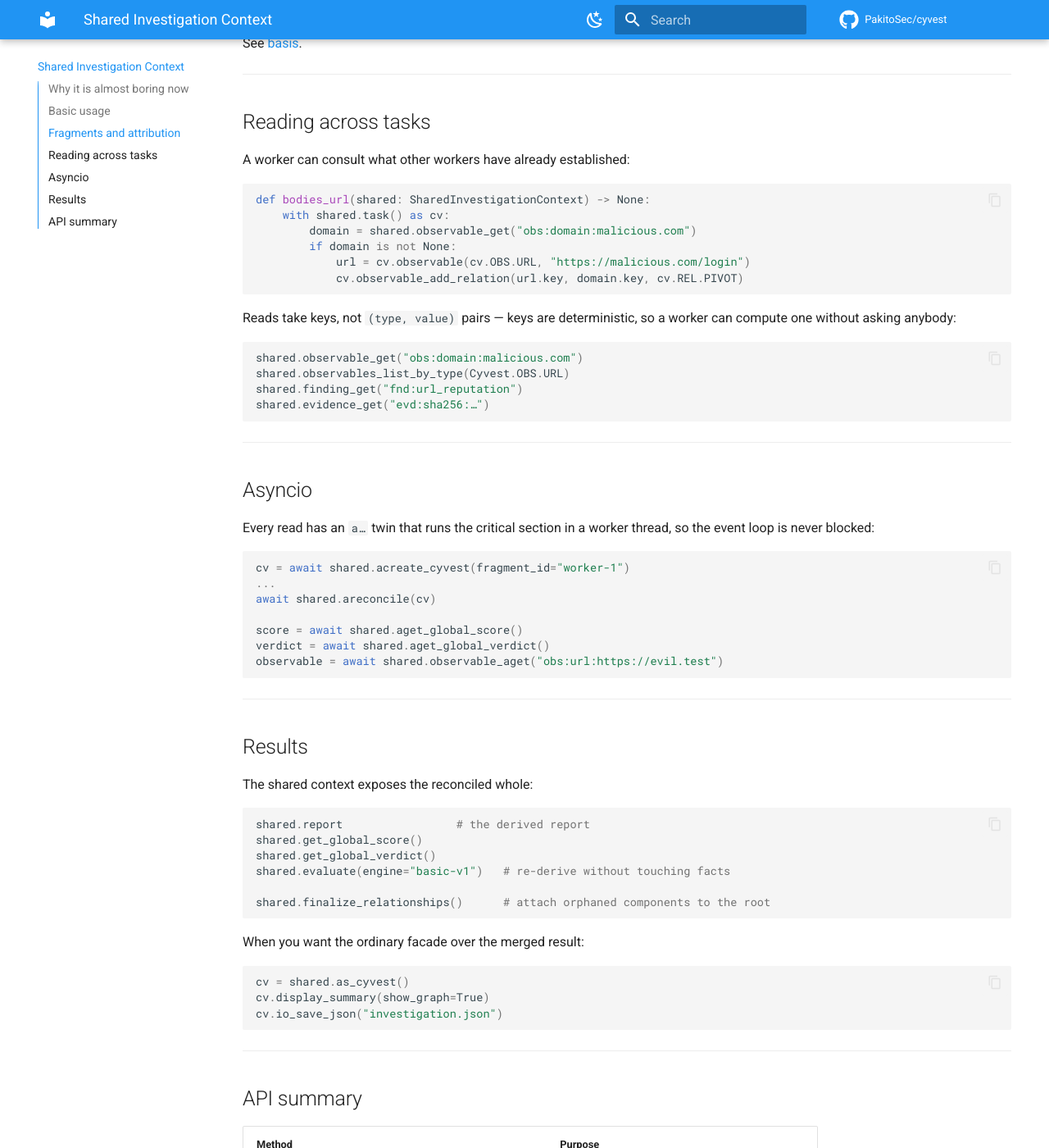
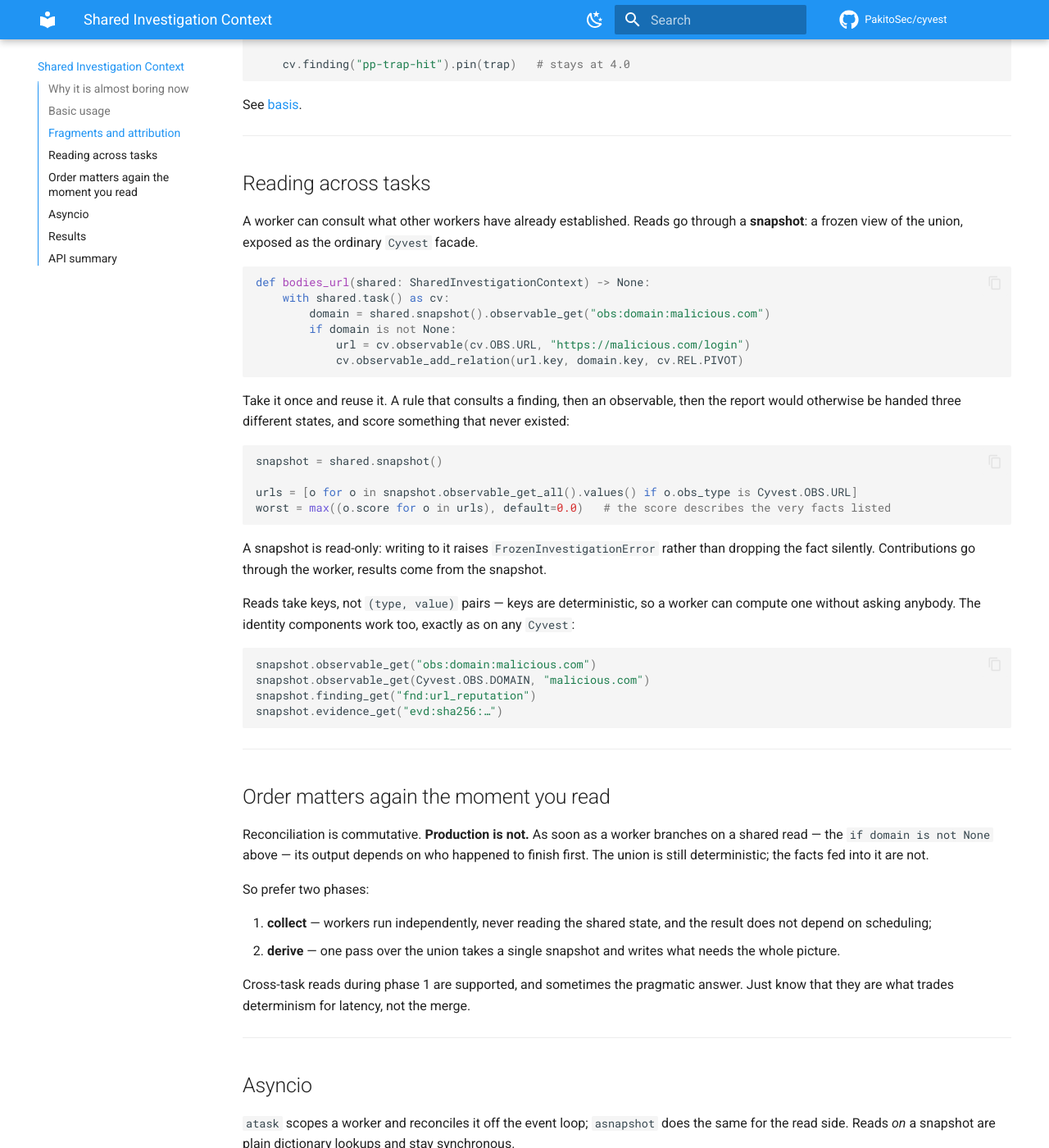
Before and after one commit to PakitoSec/cyvest, an MkDocs documentation site: the page built from docs/shared-investigation-context.md, in a window 1280 px wide and 1400 px high, scrolled down 1867 px. Shown: the whole window at 82% size. Built offline with MkDocs 1.6.1 and Material for MkDocs 9.7.7, drawn with Linux system fonts in a browser that asks for light colours; comment, search, counter and statistics services are not loaded; some of the changed text lies outside the part shown.

Commit message:
feat(shared-context): add frozen snapshots for shared reads (#83)

````diff
--- a/docs/contributing.md
+++ b/docs/contributing.md
@@ -65,7 +65,7 @@ pytest --cov=cyvest --cov-report=term-missing --cov-report=html
 
 - Prefer pytest-style fixtures and descriptive test names (`test_score_propagates_to_parent`).
 - Separate behaviour tests (fluent helpers, CLI) from data-model regression tests.
-- When touching concurrency/shared context, add a stress case under `tests/test_shared_context.py` or a new module.
+- When touching concurrency/shared context, add a stress case under `tests/test_stats_and_shared.py` or a new module.
 - Keep coverage above 90% for touched modules; justify unavoidable gaps in the PR.
 
 Example skeleton:
--- a/docs/shared-investigation-context.md
+++ b/docs/shared-investigation-context.md
@@ -22,7 +22,7 @@ idempotent, commutative and associative. So:
 - reconciling the same worker **twice is harmless**;
 - a read needs no lock on the object graph, because nothing mutates in place.
 
-The one lock that remains protects a single dict swap.
+The one lock that remains guards a fold and a snapshot swap.
 
 ---
 
@@ -39,7 +39,13 @@ def worker(shared: SharedInvestigationContext) -> None:
 ```
 
 `task()` hands out a worker-local `Cyvest` and reconciles it on exit — **including when the body
-raises**, so a failing worker still contributes what it managed to establish.
+raises**, so a failing worker still contributes what it managed to establish. When a half-finished
+fragment is worse than none, say so:
+
+```python
+with shared.task(fragment_id="virustotal", reconcile_on_error=False) as cv:
+    ...
+```
 
 You can also build the context directly:
 
@@ -93,65 +99,96 @@ See [basis](scoring-model.md#basis-what-a-link-scores-on).
 
 ## Reading across tasks
 
-A worker can consult what other workers have already established:
+A worker can consult what other workers have already established. Reads go through a **snapshot**:
+a frozen view of the union, exposed as the ordinary `Cyvest` facade.
 
 ```python
 def bodies_url(shared: SharedInvestigationContext) -> None:
     with shared.task() as cv:
-        domain = shared.observable_get("obs:domain:malicious.com")
+        domain = shared.snapshot().observable_get("obs:domain:malicious.com")
         if domain is not None:
             url = cv.observable(cv.OBS.URL, "https://malicious.com/login")
             cv.observable_add_relation(url.key, domain.key, cv.REL.PIVOT)
 ```
 
-Reads take keys, not `(type, value)` pairs — keys are deterministic, so a worker can compute one
-without asking anybody:
+Take it once and reuse it. A rule that consults a finding, then an observable, then the report
+would otherwise be handed three different states, and score something that never existed:
 
 ```python
-shared.observable_get("obs:domain:malicious.com")
-shared.observables_list_by_type(Cyvest.OBS.URL)
-shared.finding_get("fnd:url_reputation")
-shared.evidence_get("evd:sha256:…")
+snapshot = shared.snapshot()
+
+urls = [o for o in snapshot.observable_get_all().values() if o.obs_type is Cyvest.OBS.URL]
+worst = max((o.score for o in urls), default=0.0)   # the score describes the very facts listed
 ```
+
+A snapshot is read-only: writing to it raises `FrozenInvestigationError` rather than dropping the
+fact silently. Contributions go through the worker, results come from the snapshot.
+
+Reads take keys, not `(type, value)` pairs — keys are deterministic, so a worker can compute one
+without asking anybody. The identity components work too, exactly as on any `Cyvest`:
+
+```python
+snapshot.observable_get("obs:domain:malicious.com")
+snapshot.observable_get(Cyvest.OBS.DOMAIN, "malicious.com")
+snapshot.finding_get("fnd:url_reputation")
+snapshot.evidence_get("evd:sha256:…")
+```
+
+---
+
+## Order matters again the moment you read
+
+Reconciliation is commutative. **Production is not.** As soon as a worker branches on a shared
+read — the `if domain is not None` above — its output depends on who happened to finish first. The
+union is still deterministic; the facts fed into it are not.
+
+So prefer two phases:
+
+1. **collect** — workers run independently, never reading the shared state, and the result does not
+   depend on scheduling;
+2. **derive** — one pass over the union takes a single snapshot and writes what needs the whole
+   picture.
+
+Cross-task reads during phase 1 are supported, and sometimes the pragmatic answer. Just know that
+they are what trades determinism for latency, not the merge.
 
 ---
 
 ## Asyncio
 
-Every read has an `a…` twin that runs the critical section in a worker thread, so the event loop
-is never blocked:
+`atask` scopes a worker and reconciles it off the event loop; `asnapshot` does the same for the
+read side. Reads *on* a snapshot are plain dictionary lookups and stay synchronous.
 
 ```python
-cv = await shared.acreate_cyvest(fragment_id="worker-1")
-...
-await shared.areconcile(cv)
+async with shared.atask(fragment_id="worker-1") as cv:
+    cv.observable(cv.OBS.URL, "https://evil.test")
 
-score = await shared.aget_global_score()
-verdict = await shared.aget_global_verdict()
-observable = await shared.observable_aget("obs:url:https://evil.test")
+snapshot = await shared.asnapshot()
+score = snapshot.get_global_score()
+verdict = snapshot.get_global_verdict()
+observable = snapshot.observable_get("obs:url:https://evil.test")
 ```
 
 ---
 
 ## Results
 
-The shared context exposes the reconciled whole:
+A snapshot is the reconciled whole, through the facade you already know:
 
 ```python
-shared.report                 # the derived report
-shared.get_global_score()
-shared.get_global_verdict()
-shared.evaluate(engine="basic-v1")   # re-derive without touching facts
+cv = shared.snapshot()
 
-shared.finalize_relationships()      # attach orphaned components to the root
+cv.get_global_score()
+cv.get_global_verdict()
+cv.reevaluate(engine="basic-v1")   # re-derive without touching facts
+cv.display_summary(show_graph=True)
+cv.io_save_json("investigation.json")
 ```
 
-When you want the ordinary facade over the merged result:
+One call left on the context itself, because it writes:
 
 ```python
-cv = shared.as_cyvest()
-cv.display_summary(show_graph=True)
-cv.io_save_json("investigation.json")
+shared.finalize_relationships()   # attach orphaned components to the root
 ```
 
 ---
@@ -161,14 +198,9 @@ cv.io_save_json("investigation.json")
 | Method | Purpose |
 |---|---|
 | `create_cyvest(*, fragment_id=…)` | a worker-local `Cyvest`; usable as a context manager |
-| `acreate_cyvest(*, fragment_id=…)` | async equivalent |
-| `task(*, fragment_id=…)` | scoped worker, reconciled on exit even on error |
+| `task(*, fragment_id=…, reconcile_on_error=True)` | scoped worker, reconciled on exit |
+| `atask(*, fragment_id=…, reconcile_on_error=True)` | async equivalent |
 | `reconcile(source)` / `areconcile(source)` | fold a fragment in; safe to call twice |
-| `store`, `header`, `report` | the reconciled state |
-| `evaluate(*, policy=…, engine=…)` | re-derive a report |
-| `get_global_score()` / `get_global_verdict()` | headline results (`a…` variants available) |
-| `observable_get(key)`, `observables_list_by_type(type)` | reads (`a…` variants available) |
-| `finding_get(key)`, `evidence_get(key)` | reads (`a…` variants available) |
+| `snapshot()` / `asnapshot()` | a frozen `Cyvest` over the union — the whole read API |
 | `finalize_relationships()` | connect orphans to the root |
-| `as_cyvest()` | the ordinary facade over the whole |
 | `from_investigation(investigation)` | wrap an existing investigation |
````
Also changed, not shown: README.md (+4 -2 lines), docs/external-signals.md (+2 -1 lines), docs/migration-v6-to-v7.md (+29 -0 lines), 8 other files.
